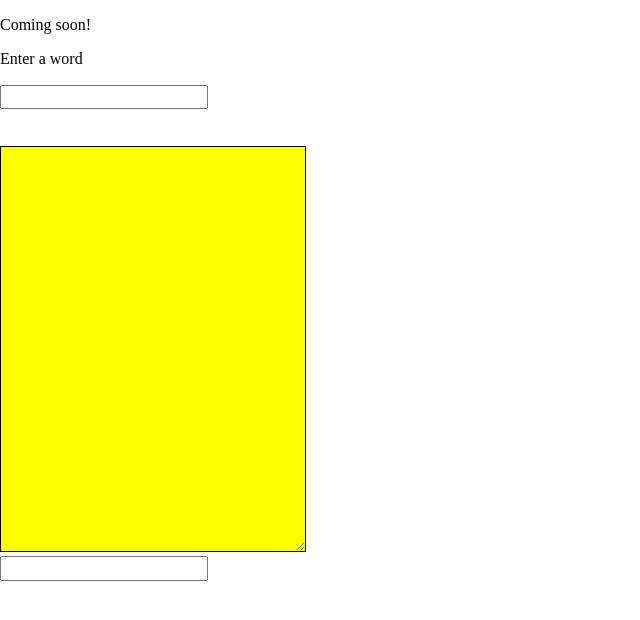
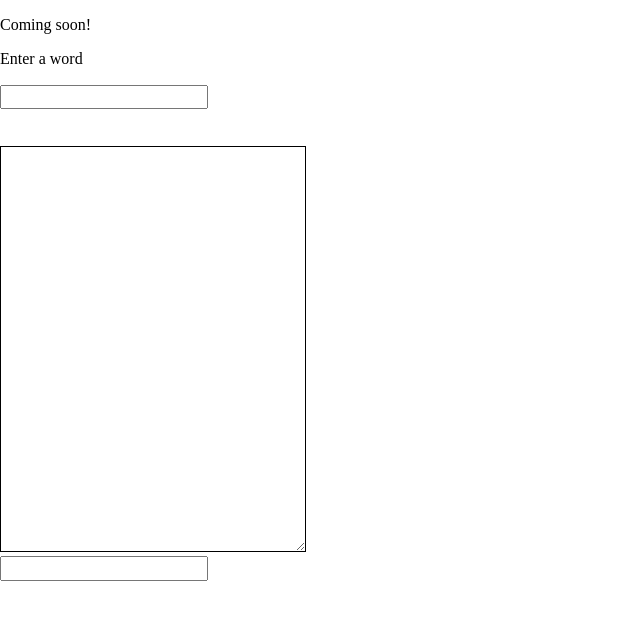
Before and after one commit to mebartsch/mebartsch.github.io, a Jekyll site: the page projects/Dollar-Word/index.html, which Jekyll copies as it is, in a window 1280 px wide. Shown: the top 620 px of the page, without its empty margins (0-640 px from the left). Built offline with Jekyll 4.4.1, drawn with Linux system fonts in a browser that asks for light colours; nearby versions of some CDN libraries; library files that are not in the unit come from our copies.

Commit message:
Update index.html

```diff
--- a/projects/Dollar-Word/index.html
+++ b/projects/Dollar-Word/index.html
@@ -13,8 +13,8 @@
 	textarea {
  	width: 300px;
  	height: 400px;
- 	background-color: yellow;
- 	font-size: 2em;
+ 	background-color: White;
+ 	font size="20"
  	font-weight: bold;
  	font-family: Verdana, Arial, Helvetica, sans-serif;
  	border: 1px solid black;
```
